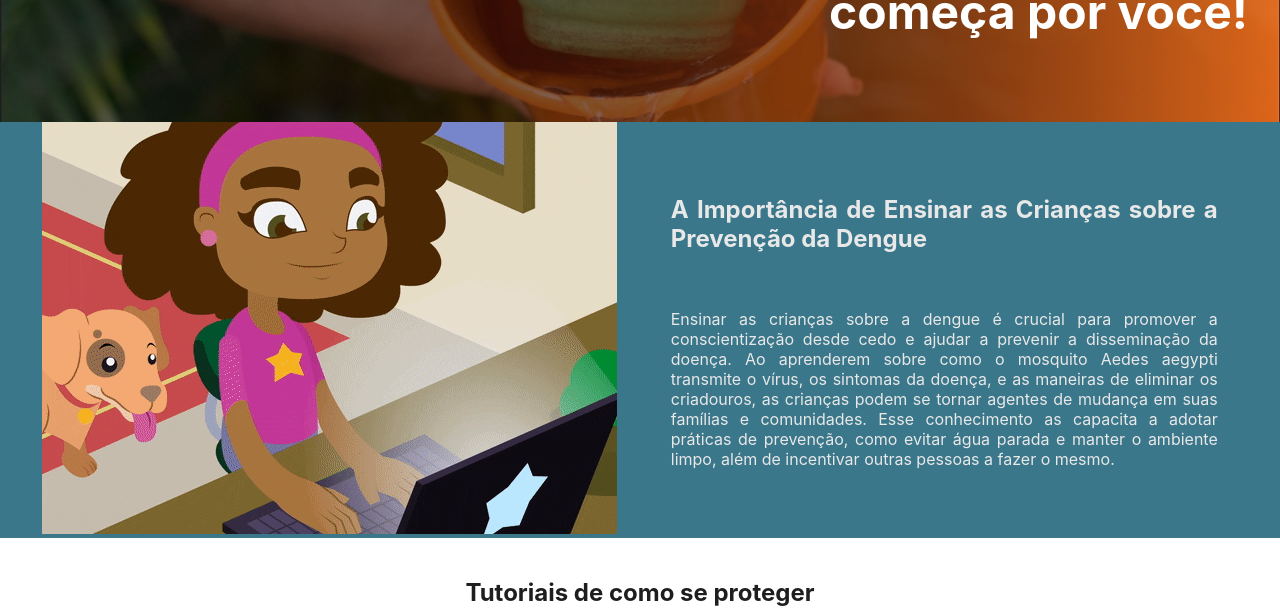
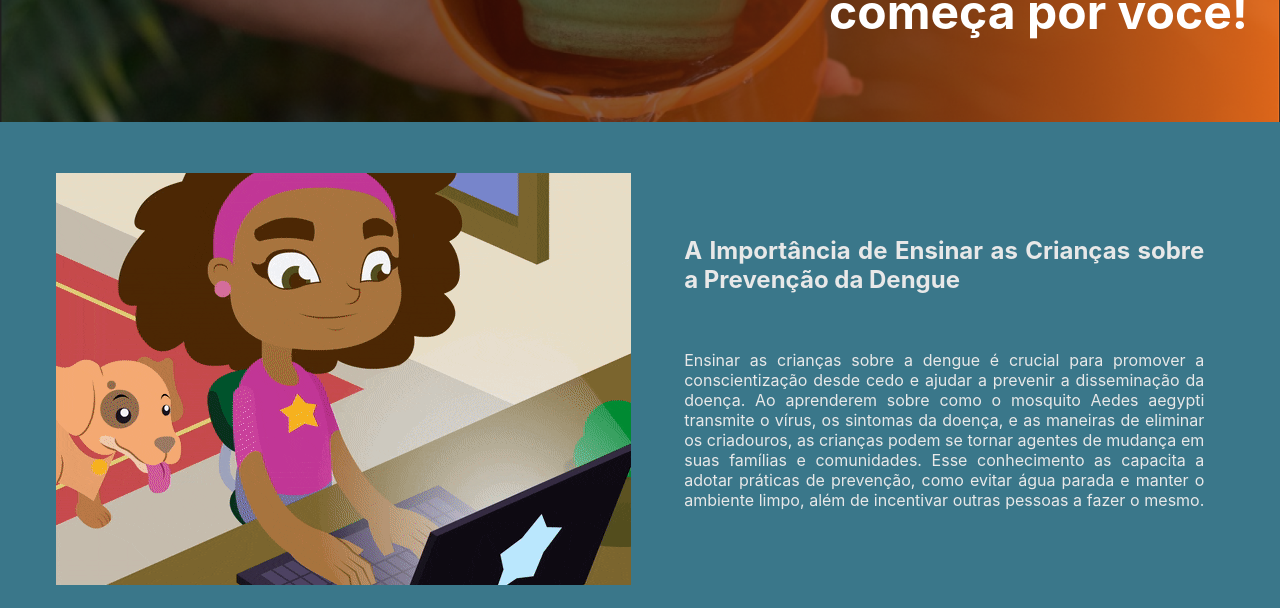
Before and after one commit to vctrwesley/web-dengue, an Angular app: page /usuario/page-prevencao in a window 1280 px wide. Shown: the part 2020-2628 px from the top of the page. Built offline with nearby package versions, Linux system fonts and the light colour scheme.

Commit message:
espaçamento na section educational

```diff
--- a/src/app/sistema/page-prevencao/page-prevencao.component.css
+++ b/src/app/sistema/page-prevencao/page-prevencao.component.css
@@ -125,6 +125,7 @@ body {
   justify-content: center;
   align-items: center;
   background-color: #3a778a;
+  padding: 4vw;
 }
 
 .education-content {
```
